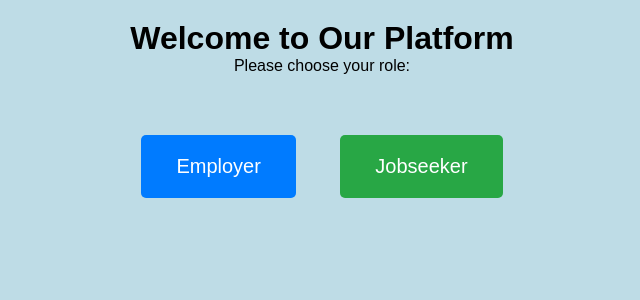
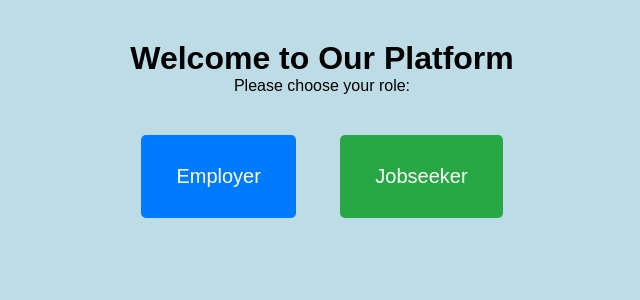
Before and after one commit to Laxshali/CareerHunt, a PHP site: page /Profile.html in a window 1280 px wide. Shown: the part 80-380 px from the top of the page, without its empty margins (318-958 px from the left). Run offline with PHP 8.4, Linux system fonts and the light colour scheme.

Commit message:
container sizes were changed

```diff
--- a/AboutNew.html
+++ b/AboutNew.html
@@ -16,7 +16,7 @@
             <li><a href="Homenew.html">Home</a></li>
             <li><a class="active" href="AboutNew.html">About Us</a></li>
             <li><a href="loginNew.html">Login</a></li>
-            <li><a href="#">Profile</a></li>
+            <li><a href="Profile.html">Profile</a></li>
             <li><a href="FeedbackRate.html">Feedback</a></li>
             <li><a href="contactnew.html">Contact us</a></li>
         </ul>
--- a/css/employer.css
+++ b/css/employer.css
@@ -36,7 +36,7 @@ input, textarea {
 button {
     display: block;
     width: 100%;
-    background-color: #28a745;
+    background-color: #218838;
     color: white;
     border: none;
     padding: 10px;
--- a/css/missionNew.css
+++ b/css/missionNew.css
@@ -60,7 +60,7 @@ nav ul li a:hover {
 
 /* Section Styling */
 section {
-    padding: 50px 20px;
+    padding: 40px 20px;
     text-align: center;
     animation: fadeIn 2s ease-out;
 }
--- a/css/profile.css
+++ b/css/profile.css
@@ -1,16 +1,16 @@
 
 .container {
     text-align: center;
-    padding: 20px;
+    padding: 40px;
   }
 
   .buttons {
-    margin-top: 40px;
+    margin-top: 20px;
   }
 
   .btn {
     display: inline-block;
-    padding: 20px 35px;
+    padding: 30px 35px;
     margin: 20px;
     font-size: 20px;
     text-decoration: none;
```
